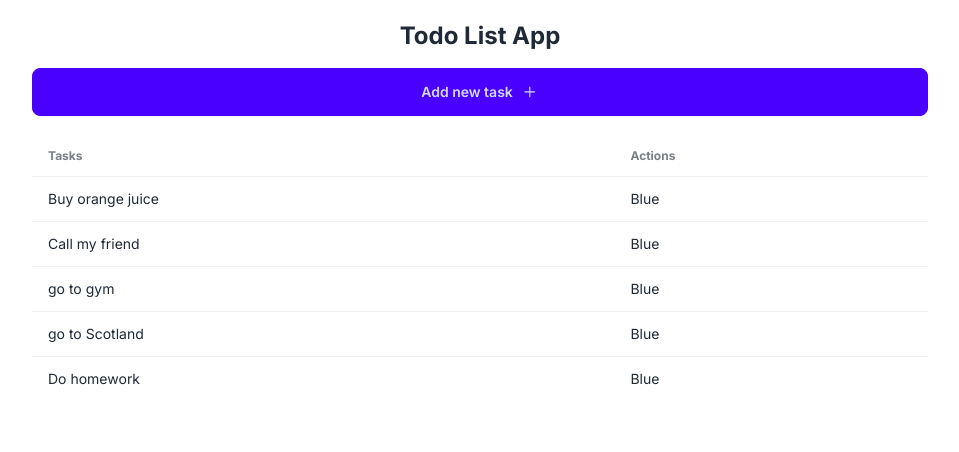
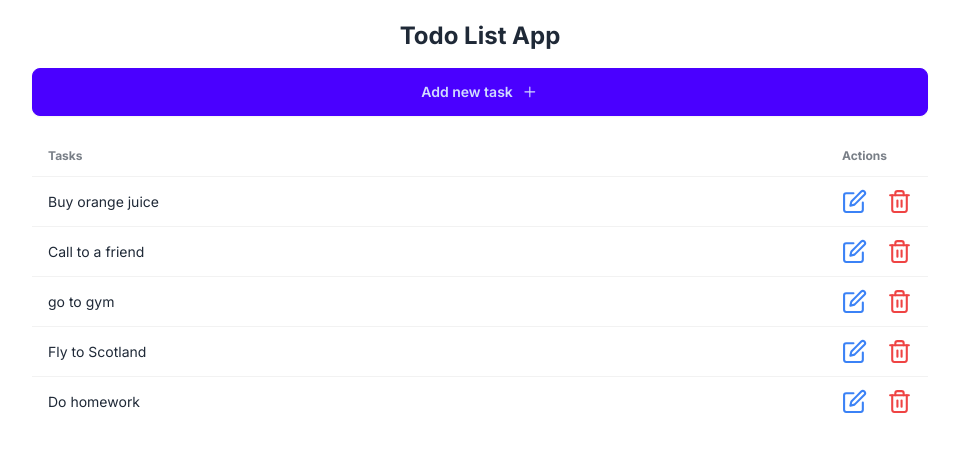
Before and after one commit to LarryKoonz/nextjs-todolist, a Next.js app in the folder todo-app/: page / in a window 1280 px wide. Shown: the top 452 px of the page, without its empty margins (160-1119 px from the left). Built offline with nearby package versions, Linux system fonts and the light colour scheme; data requests are answered from the project's data file.

Commit message:
editing task

```diff
--- a/todo-app/api.ts
+++ b/todo-app/api.ts
@@ -19,3 +19,15 @@
     const newTodo = await res.json();
     return newTodo;
 }
+
+export const editTodo = async (todo : ITask) :Promise<ITask> => {
+    const res = await fetch(`${baseUrl}/tasks/${todo.id}`, {
+        method:'PUT',
+        headers:{
+            'Content-Type': 'application/json'
+        },
+        body: JSON.stringify(todo)
+    })
+    const updatedTodo = await res.json();
+    return updatedTodo;
+}
--- a/todo-app/app/components/AddTask.tsx
+++ b/todo-app/app/components/AddTask.tsx
@@ -39,7 +39,7 @@
               onChange={(e) => setNewTaskValue(e.target.value)}
               type="text"
               placeholder="Type here"
-              className="input input-bordered w-full w-full"
+              className="input input-bordered w-full"
             />
             <button type="submit" className="btn">
               Submit
--- a/todo-app/app/components/Task.tsx
+++ b/todo-app/app/components/Task.tsx
@@ -1,13 +1,60 @@
+"use client";
 import { ITask } from "@/types/tasks";
+import { FiEdit } from "react-icons/fi";
+import { FiTrash2 } from "react-icons/fi";
+import Modal from "./Modal";
+import { FormEventHandler, useState } from "react";
+import { useRouter } from "next/navigation";
+import { editTodo } from "@/api";
 
 interface TaskProps {
   task: ITask;
 }
 const Task: React.FC<TaskProps> = ({ task }) => {
+  const [openModalEdit, setOpenModalEdit] = useState<boolean>(false);
+  const [openModalDelete, setOpenModalDelete] = useState<boolean>(false);
+  const [taskToEdit, setTaskToEdit] = useState<string>(task.text);
+  const router = useRouter();
+
+  const handleSubmitEditTodo: FormEventHandler<HTMLFormElement> = async (e) => {
+    e.preventDefault();
+    await editTodo({
+      id: task.id,
+      text: taskToEdit,
+    });
+    setTaskToEdit("");
+    setOpenModalEdit(false);
+    router.refresh();
+  };
   return (
     <tr key={task.id}>
-      <td>{task.text}</td>
-      <td>Blue</td>
+      <td className="w-full">{task.text}</td>
+      <td className="flex gap-5">
+        <FiEdit
+          onClick={() => setOpenModalEdit(true)}
+          cursor="pointer"
+          className="text-blue-500"
+          size={25}
+        />
+        <Modal modalOpen={openModalEdit} setModalOpen={setOpenModalEdit}>
+          <form onSubmit={handleSubmitEditTodo}>
+            <h3 className="font-bold text-lg">Edit task</h3>
+            <div className="modal-action">
+              <input
+                value={taskToEdit}
+                onChange={(e) => setTaskToEdit(e.target.value)}
+                type="text"
+                placeholder="Type here"
+                className="input input-bordered w-full"
+              />
+              <button type="submit" className="btn">
+                Submit
+              </button>
+            </div>
+          </form>
+        </Modal>
+        <FiTrash2 cursor="pointer" className="text-red-500" size={25} />
+      </td>
     </tr>
   );
 };
--- a/todo-app/data/todos.json
+++ b/todo-app/data/todos.json
@@ -6,7 +6,7 @@
     },
     {
       "id": "2",
-      "text": "Call my friend"
+      "text": "Call to a friend"
     },
     {
       "id": "3",
@@ -14,7 +14,7 @@
     },
     {
       "id": "4",
-      "text": "go to Scotland "
+      "text": "Fly to Scotland "
     },
     {
       "id": "a6baa72d-a595-443b-8e26-c9de3faa50d3",
```
